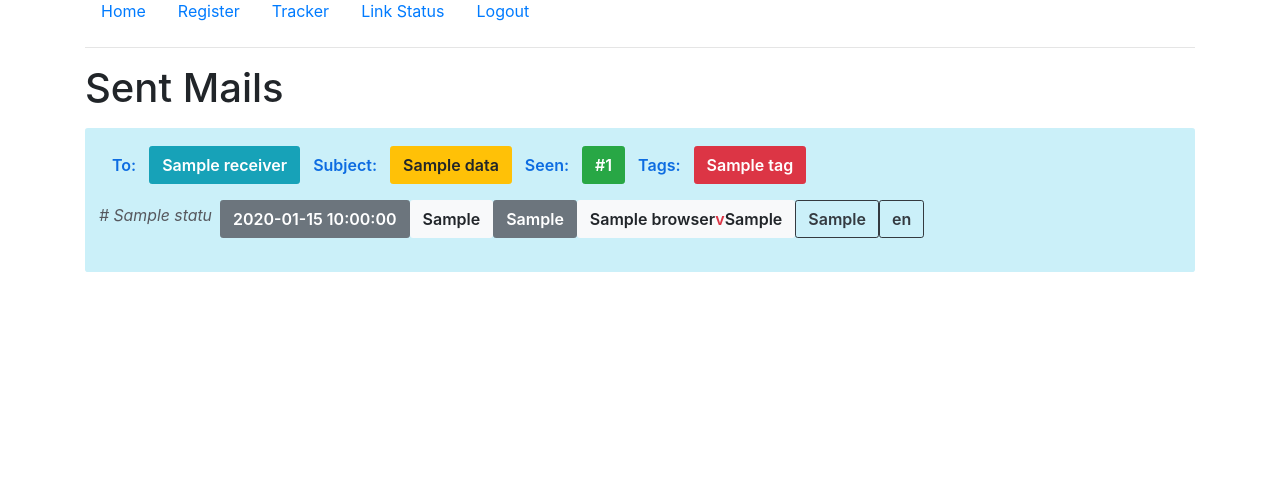
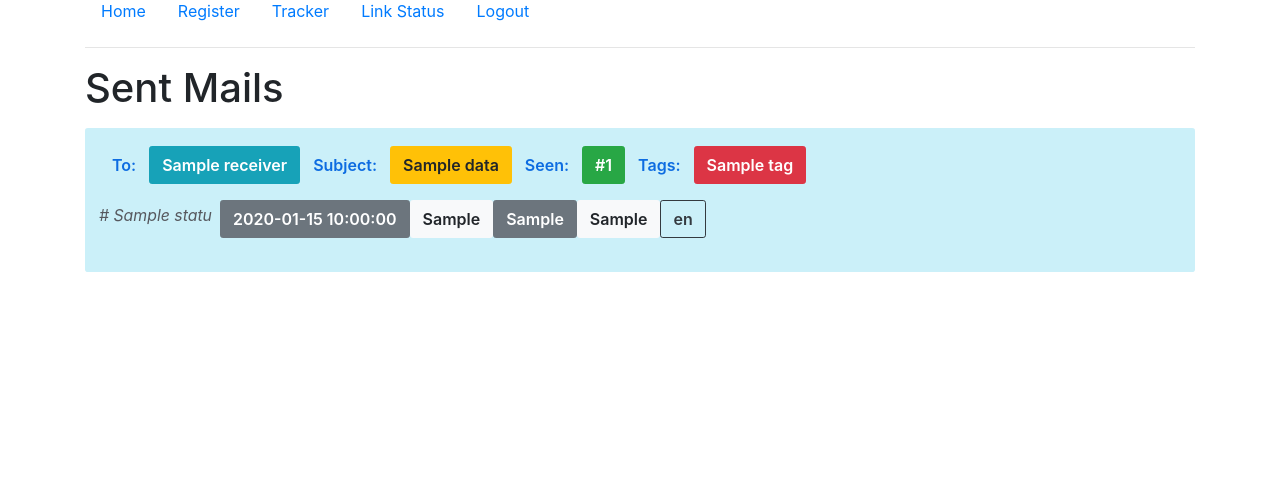
Before and after one commit to shahabGh77/eTracker, a Flask app: template eTracker/templates/link_status.html in a window 1280 px wide. Shown: the part 209-687 px from the top of the page. Run offline with Flask 2, Linux system fonts and the light colour scheme; the template is opened without the code that fills it: most values are stand-ins (such as "Sample title", 1, 10 or a date in 2020); some libraries are stand-ins or nearby versions.

Commit message:
rearrange fields in link_status

```diff
--- a/eTracker/templates/link_status.html
+++ b/eTracker/templates/link_status.html
@@ -31,8 +31,7 @@
                     <p class="btn btn-secondary text-600" onclick='copyToClip("{{ s.ip }}")'>
                         {{ s["ip"] }}
                     </p>
-                    <p class="btn btn-light text-600">{{ s["browser"] }}<span class="text-danger">v</span>{{ s["v"] }}</p>
-                    <p class="btn btn-outline-dark text-600">{{ s["st"] }}</p>
+                    <p class="btn btn-light text-600">{{ s["st"] }}</p>
                     <p class="btn btn-outline-dark text-600">{{ s["lang"] }}</p>
                 </li>
                 {% endfor %}
```
